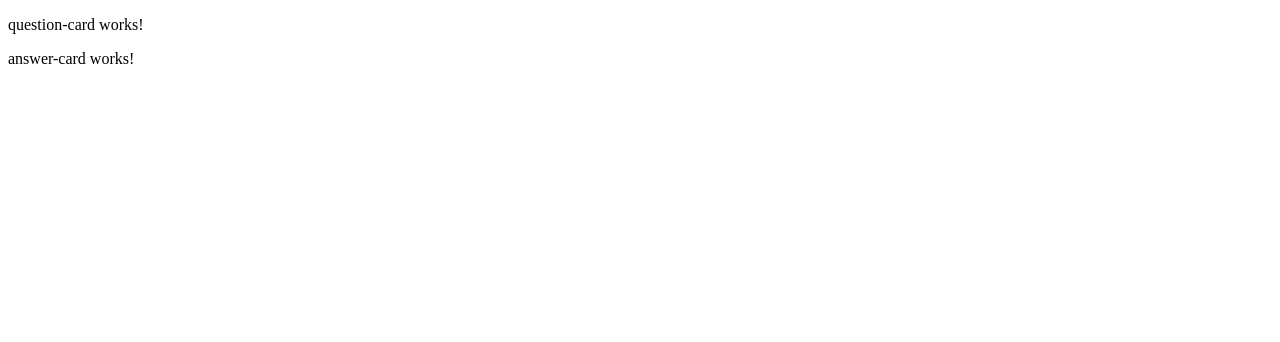
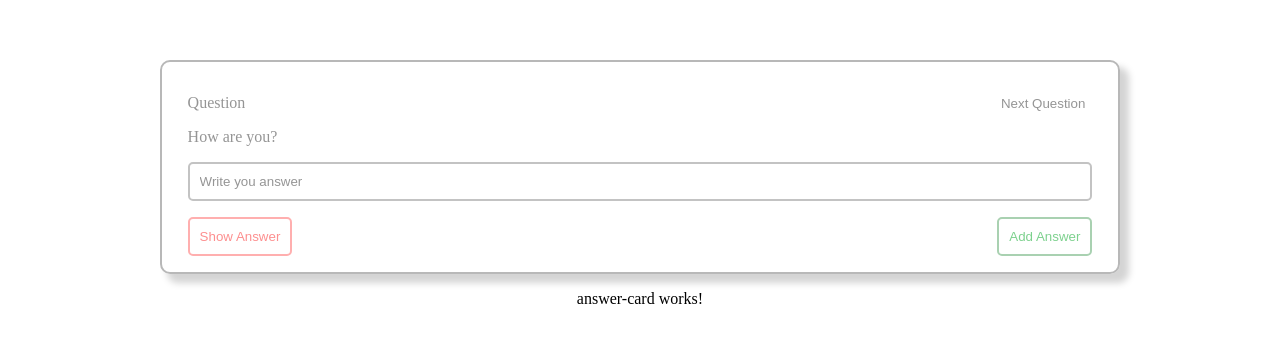
Before and after one commit to peterszabomark/quiz, an Angular app in the folder quiz/: page / in a window 1280 px wide. Shown: the top 342 px of the page. Built offline with nearby package versions, Linux system fonts and the light colour scheme.

Commit message:
@ui-2: added basic content and style the question card component

```diff
--- a/quiz/src/app/app.component.html
+++ b/quiz/src/app/app.component.html
@@ -1,3 +1,5 @@
-<app-question-card></app-question-card>
-<app-answer-card></app-answer-card>
+<div class="content" role="main">
+  <app-question-card></app-question-card>
+  <app-answer-card></app-answer-card>
+</div>
 <router-outlet></router-outlet>
--- a/quiz/src/app/app.component.scss
+++ b/quiz/src/app/app.component.scss
@@ -0,0 +1,8 @@
+.content{
+    display: flex;
+    margin: 60px auto 30px;
+    max-width: 960px;
+    flex-direction: column;
+    align-items: center;
+    box-sizing: border-box;
+}
--- a/quiz/src/app/question-card/question-card.component.html
+++ b/quiz/src/app/question-card/question-card.component.html
@@ -1 +1,12 @@
-<p>question-card works!</p>
+<div class="card-container">
+    <div class="header">
+        <div class="title">Question</div>
+        <button class="card-next-button">Next Question</button>
+    </div>
+    <div class="card-question">How are you?</div>
+    <input class="card-input" type="text" name="useranswer" placeholder="Write you answer">
+    <div class="card-fill">
+        <button class="card-button show" >Show Answer</button>
+        <button class="card-button add" >Add Answer</button>
+    </div>
+</div>
--- a/quiz/src/app/question-card/question-card.component.scss
+++ b/quiz/src/app/question-card/question-card.component.scss
@@ -0,0 +1,89 @@
+.card-container{
+    display: flex;
+    flex-direction: column;
+    width: 960px;
+    height: max-content;
+    padding: 2vh 2vw;
+    border: 2px solid #b8b8b8;
+    border-radius: 10px;
+    color:#959595;
+    box-shadow: 8px 8px 7px 1px rgb(212, 212, 212);
+    box-sizing: border-box;
+    @media (max-width:1024px) {
+        width: 80vw;
+    }
+    @media (max-width:768px) {
+        width: 90vw;
+    }
+    @media (max-width:300px) {
+        width: 98vw;
+        box-shadow: none;
+    }
+    .header{
+        display: flex;
+        flex-direction: row;
+        justify-content: space-between;
+        .title{
+            margin: 2vh 0;
+            cursor: default;
+        }
+        .card-next-button{
+            background-color: #fff;
+            color:#959595;
+            border: 1px solid #fff;
+            border-radius: 5px;
+            outline: none;
+            cursor: pointer;
+        }
+        .card-next-button:hover{
+            text-decoration: underline;
+        }
+    }
+    .card-question{
+        margin: 0 0 2vh;
+        cursor: default;
+    }
+    .card-input{
+        padding: 10px;
+        border: 2px solid #c3c3c3;
+        border-radius: 5px;
+        outline: none;
+        color: #959595;
+    }
+    .card-input::placeholder{
+        color:#959595;
+    }
+    .card-input:focus{
+        padding: 10px;
+        border: 2px solid #8a8a8a;
+        border-radius: 5px;
+        outline: none;
+    }
+    .card-fill{
+        display: flex;
+        flex-direction: row;
+        justify-content: space-between;
+        .show{
+            border: 2px solid #ffafaf;
+            color: #fd8f8f;
+        }
+        .add{
+            border: 2px solid #a9d1b1;
+            color: #7dd18e;
+        }
+        .card-button{
+            background-color: #fff;
+            margin-top: 2vh;
+            border-radius: 5px;
+            padding: 10px;
+            outline: none;
+            cursor: pointer;
+        }
+        .card-button:hover{
+            background-color: #f8f8f8;
+        }
+        .card-button:active{
+            background-color: #ffffff;
+        }
+    }
+}
```
